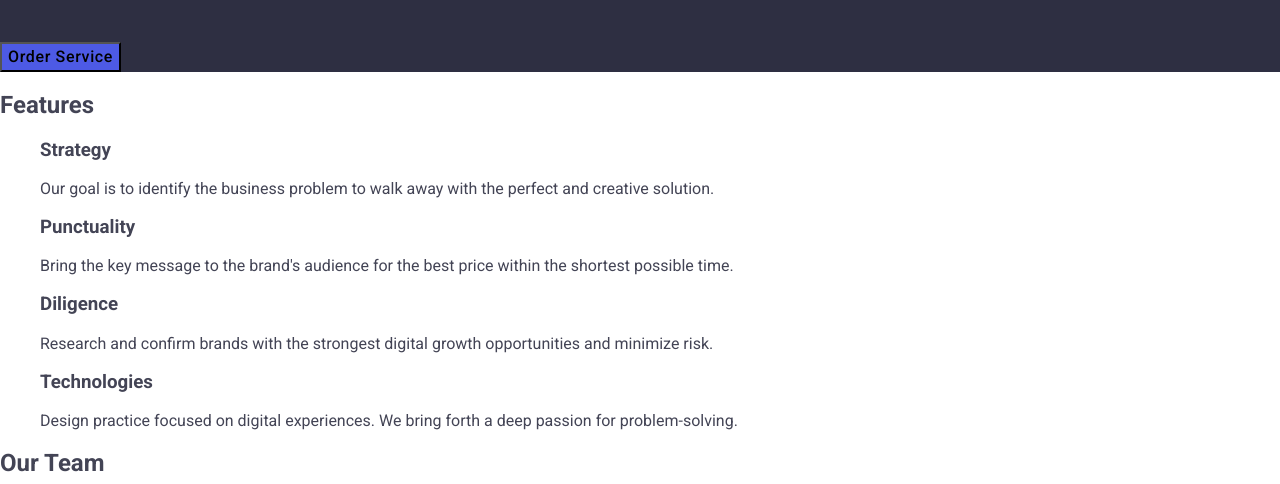
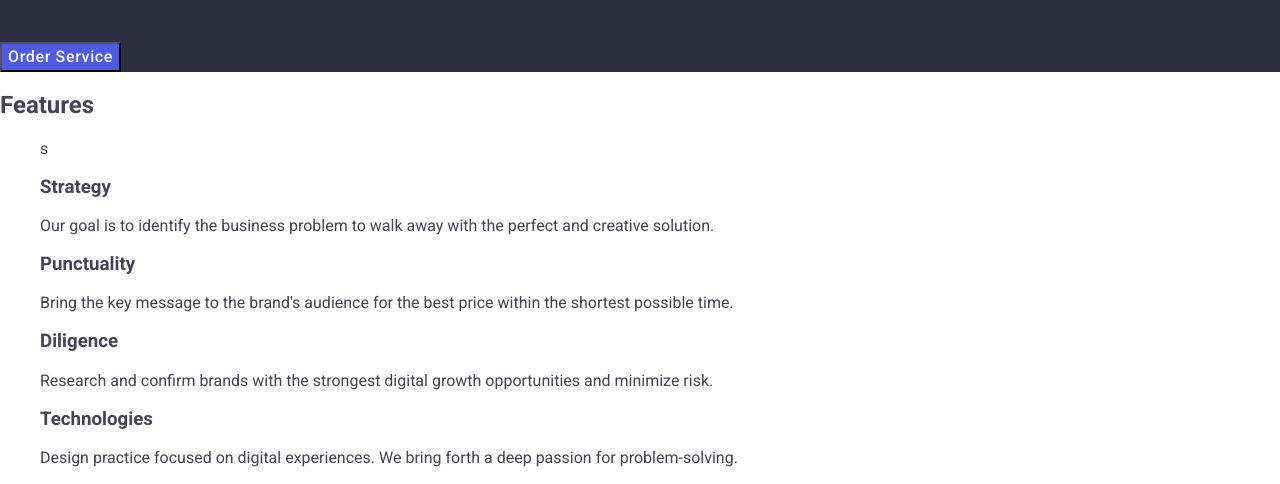
Before and after one commit to voltorua/goit-markup-hw-03, a plain HTML site: page index.html in a window 1280 px wide. Shown: the part 284-768 px from the top of the page. Drawn offline with nearby package versions, Linux system fonts and the light colour scheme.

Commit message:
Hero section updated: all validator requirements met

```diff
--- a/index.html
+++ b/index.html
@@ -1,5 +1,6 @@
 <!DOCTYPE html>
 <html lang="en">
+<!-- Приємного читання :)-->
 
 <head>
     <meta charset="UTF-8" />
@@ -34,14 +35,16 @@
     </header>
 
     <main>
+<!-- ПЕРША СЕКЦІЯ -->
         <section class="hero-section" style="background-color: #2e2f42;">
             <h1 class="hero-title">Effective Solutions for Your Business</h1>
-            <button class="hero-button" type="button">Order Service</button>
+            <button class="hero-button" type="button" style="color: #fff;" style="cursor: pointer;">Order Service</button>
         </section>
+<!-- ДРУГА СЕКЦІЯ -->
 
         <section class="features-section">
             <h2 class="section-title visually-hidden">Features</h2>
-            <ul class="features-list">
+            <ul class="features-list">s
                 <li class="features-item">
                     <h3 class="features-subtitle">Strategy</h3>
                     <p class="features-text">Our goal is to identify the business problem to walk away with the perfect
@@ -64,7 +67,7 @@
                 </li>
             </ul>
         </section>
-
+<!-- ТРЕТЯ СЕКЦІЯ -->
         <section class="team-section">
             <h2 class="section-title">Our Team</h2>
             <ul class="team-list">
@@ -90,7 +93,7 @@
                 </li>
             </ul>
         </section>
-
+<!-- ЧЕТВЕРТА СЕКЦІЯ -->
         <section class="portfolio-section">
             <h2 class="portfolio-title" title="Our Portfolio Projects Overview">Our Portfolio</h2>
             <ul class="portfolio-list">
@@ -139,5 +142,5 @@
             growth solutions.</p>
     </footer>
 </body>
-
+<!-- I cannot believe I got fired from the calendar factory. All I did was take a day off. -->
 </html>
```
